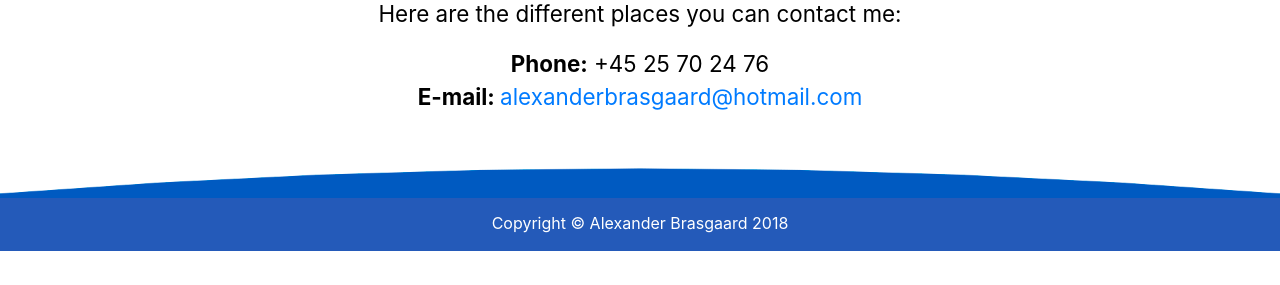
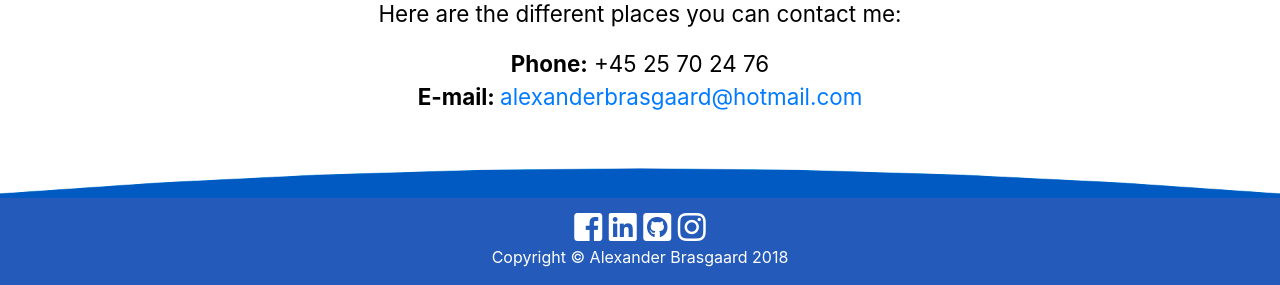
Before and after one commit to Brasgaard/portfolio, a PHP site: page / in a window 1280 px wide; the page is wider, and only the part inside the window is pictured. Shown: the part 3623-3908 px from the top of that part. Before the commit the page ends 3874 px from the top of that part, so only its background shows below. Run offline with PHP 8.4, Linux system fonts and the light colour scheme; some libraries are stand-ins or nearby versions.

Commit message:
Social media
- Added my socialmedia in the footer.

```diff
--- a/css/style.css
+++ b/css/style.css
@@ -171,3 +171,12 @@ body, html {
 #backToTop:hover {
     background-color: red;
 }
+
+.socialmedia {
+  color: white;
+  margin: 1px;
+}
+
+.socialmedia:hover {
+  color: white;
+}
--- a/index.php
+++ b/index.php
@@ -159,6 +159,10 @@
 	<div class="container">
 		<div class="row">
 			<div class="col-md-12 col-xs-12">
+				<a class="socialmedia" href="https://www.facebook.com/alexander.brasgaard" target="_blank"><i class="fab fa-facebook-square fa-2x"></i></a>
+				<a class="socialmedia" href="https://www.linkedin.com/in/alexander-brasgaard-van-straaten-31666314a/" target="_blank"><i class="fab fa-linkedin fa-2x"></i></a>
+				<a class="socialmedia" href="https://github.com/Brasgaard" target="_blank"><i class="fab fa-github-square fa-2x"></i></a>
+				<a class="socialmedia" href="https://www.instagram.com/alexanderbrasgaard/" target="_blank"><i class="fab fa-instagram fa-2x"></i></a>
 				<p class="commenTxt"> Copyright © Alexander Brasgaard 2018</p>
 			</div>
 		</div>
```
